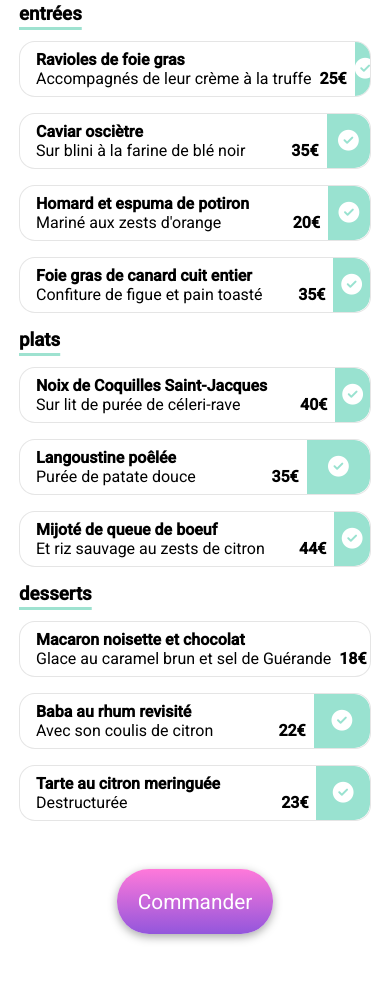
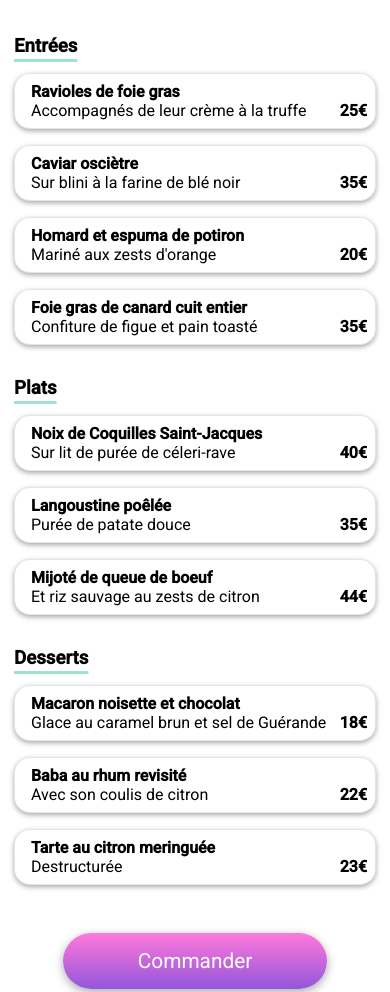
Before and after one commit to leila-Rah/ohmyfood, a plain HTML site: page restaurants/restaurant2.html in a window 390 px wide. Shown: the part 431-1423 px from the top of the page. Drawn offline with Linux system fonts and the light colour scheme; a web font is replaced by a local one.

Commit message:
modification sur le style scss

```diff
--- a/restaurants/restaurant2.html
+++ b/restaurants/restaurant2.html
@@ -38,7 +38,7 @@
             <form class="menus">
                 <section class="articles">
                     <div class="entrees">
-                        <h3><span>entrées</span></h3>
+                        <h3><span>Entrées</span></h3>
 
                         <article class="article-menu" id="article_1">
                             <div class="description">
@@ -47,7 +47,7 @@
                             </div>
                             <div class="prix"><p>25€</p></div>
                             <div class="select-choix">
-                                <i class="fa-solid fa-circle-check"></i>
+
                             </div>
                         </article>
 
@@ -58,7 +58,7 @@
                             </div>
                             <div class="prix"><p>35€</p></div>
                             <div class="select-choix">
-                                <i class="fa-solid fa-circle-check"></i>
+
                             </div>
                         </article>
 
@@ -69,7 +69,7 @@
                             </div>
                             <div class="prix"><p>20€</p></div>
                             <div class="select-choix">
-                                <i class="fa-solid fa-circle-check"></i>
+
                             </div>
                         </article>
 
@@ -80,12 +80,12 @@
                             </div>
                             <div class="prix"><p>35€</p></div>
                             <div class="select-choix">
-                                <i class="fa-solid fa-circle-check"></i>
+
                             </div>
                         </article>
                     </div>
                     <div class="plats">
-                        <h3><span>plats</span></h3>
+                        <h3><span>Plats</span></h3>
 
                         <article class="article-menu" id="article_4">
                             <div class="description">
@@ -94,7 +94,7 @@
                             </div>
                             <div class="prix"><p>40€</p></div>
                             <div class="select-choix">
-                                <i class="fa-solid fa-circle-check"></i>
+
                             </div>
                         </article>
 
@@ -105,7 +105,7 @@
                             </div>
                             <div class="prix"><p>35€</p></div>
                             <div class="select-choix">
-                                <i class="fa-solid fa-circle-check"></i>
+
                             </div>
                         </article>
 
@@ -116,13 +116,13 @@
                             </div>
                             <div class="prix"><p>44€</p></div>
                             <div class="select-choix">
-                                <i class="fa-solid fa-circle-check"></i>
+
                             </div>
                         </article>
                     </div>
 
                     <div class="desserts">
-                        <h3><span>desserts</span></h3>
+                        <h3><span>Desserts</span></h3>
 
                         <article class="article-menu" id="article_7">
                             <div class="description">
@@ -131,7 +131,7 @@
                             </div>
                             <div class="prix"><p>18€</p></div>
                             <div class="select-choix">
-                                <i class="fa-solid fa-circle-check"></i>
+
                             </div>
                         </article>
 
@@ -142,7 +142,7 @@
                             </div>
                             <div class="prix"><p>22€</p></div>
                             <div class="select-choix">
-                                <i class="fa-solid fa-circle-check"></i>
+
                             </div>
                         </article>
 
@@ -153,7 +153,7 @@
                             </div>
                             <div class="prix"><p>23€</p></div>
                             <div class="select-choix">
-                                <i class="fa-solid fa-circle-check"></i>
+
                             </div>
                         </article>
 
--- a/sass/pages/_restaurants.scss
+++ b/sass/pages/_restaurants.scss
@@ -21,7 +21,7 @@
 body {
     box-sizing: border-box;
     margin: 0 auto;
-     max-width: 1024px;
+
 }
 header {
     box-shadow: 0 5px 10px lightgrey;
@@ -156,6 +156,7 @@ main img {
     overflow: hidden;
     margin-bottom: 1rem;
     animation: effet-menu 1s ease-in;
+    box-shadow: 0 2px 5px darkgray;
 }
 
 .article-menu:hover .select-choix {
@@ -199,53 +200,21 @@ main img {
 }
 .prix {
     display: flex;
-    width: 6rem;
+    width: 19rem;
     font-weight: bold;
     align-items: flex-end;
     justify-content:end;
     padding: 0 0.5rem 0.5rem 0;
-    border-radius: 0 1rem 1rem 0;
+
 }
 .select-choix {
    @include flex-just;
-    background-color: var(--lightgreen);
-    color: white;
-    font-weight: bold;
-    font-size: 1.3rem;
-     border-radius: 0 1rem 1rem 0;
-    width: 4rem;
 
 }
 .description:hover, .prix:hover {
     cursor: pointer;
 }
 
-.btn-explore {
-  @include flex-j;
-    flex-wrap: wrap;
- }
-
-.btn-explore label {
-    padding: 1.3rem;
-    color: white;
-    border-radius: 2rem;
-    font-size: 1.3rem;
-    background: linear-gradient(var(--secondary), var(--primary));
-    margin-bottom: 3rem;
-    margin-top: 2rem;
-    box-shadow: 0 3px 10px var(--darkgray);
-}
-.btn-explore label:hover {
-    cursor: pointer;
-    transform: scale(1.02);
-    box-shadow: 0 3px 10px var(--secondary);
-}
-.btn-explore p {
-    font-size: 16px;
-    margin: 0;
-    padding: 0 1rem;
-    flex-basis: 100%;
-}
 bodymain .menus .articles{
     display: flex;
     justify-content: space-around;
@@ -284,7 +253,7 @@ footer a {
 
 @media (max-width: 530px) {
     .article-menu, .article-menu input, .article-menu label {
-        width: 350px;
+        width: 360px;
         margin-bottom: 1rem;
     }
     .entrees, .plats, .desserts {
@@ -292,6 +261,7 @@ footer a {
         width: 100%;
         white-space: nowrap;
         text-overflow: ellipsis;
+        margin-top: 2rem;
 
     }
 
--- a/sass/style.scss
+++ b/sass/style.scss
@@ -8,6 +8,9 @@
 
 body{
  margin:0px;
+ display: flex;
+    justify-content: center;
+    flex-direction: column;
 }
 .ville h3{
     font-size: 18px;
@@ -22,7 +25,7 @@ header {
 .ville{
     @include flex-just;
     background-color: rgba(234, 234, 234, 1);
-
+   gap: 10px;
 }
 .btn-explore{
     text-align: center;
@@ -41,13 +44,47 @@ header {
     border:none;
 
 }
+.main-container{
+  max-width: 1440px;
+  width: 100%;
+
+}
+.btn-explore label {
+  padding: 1rem;
+  color: white;
+  width:232px;
+  border-radius: 2rem;
+  font-size: 1.3rem;
+  background: linear-gradient(var(--secondary), var(--primary));
+  margin-bottom: 2rem;
+  margin-top: 2rem;
+  box-shadow: 0 3px 10px var(--darkgray);
+}
+.btn-explore label:hover {
+  cursor: pointer;
+  transform: scale(1.02);
+  box-shadow: 0 3px 10px var(--secondary);
+}
+.btn-explore p {
+  font-size: 16px;
+  margin: 0;
+  padding: 0 1rem;
+  flex-basis: 100%;
+}
+.btn-explore {
+  @include flex-j;
+    flex-wrap: wrap;
+ }
 .titre-fonctionnement h2{
     padding-left: 2rem;
 }
 .fonctionnement {
-  margin-left: 35px;
   display: flex;
-  flex-wrap: wrap;
+  justify-content: center;
+  align-items: center;
+ flex-wrap: wrap;
+  margin-top: 20px;
+  padding:1rem;
   width: 100%;
   gap:2rem;
   margin-bottom:3rem;
@@ -63,7 +100,7 @@ header {
     color: white;
 }
 .choix{
-  @include flex-fl;
+  display: flex;
     border-radius: 20px;
     padding: 1rem;
     border: none;
@@ -73,7 +110,7 @@ header {
     font-weight: 500;
     text-align: start;
     margin-bottom: 2rem;
-    width:255px;
+
 
 }
 .choix i{
```
Also changed, not shown: index.html (+3 -0 lines), restaurants/restaurant1.html (+9 -9 lines), restaurants/restaurant3.html (+12 -12 lines), restaurants/restaurant4.html (+9 -9 lines), sass/style.css, 1 other file.
